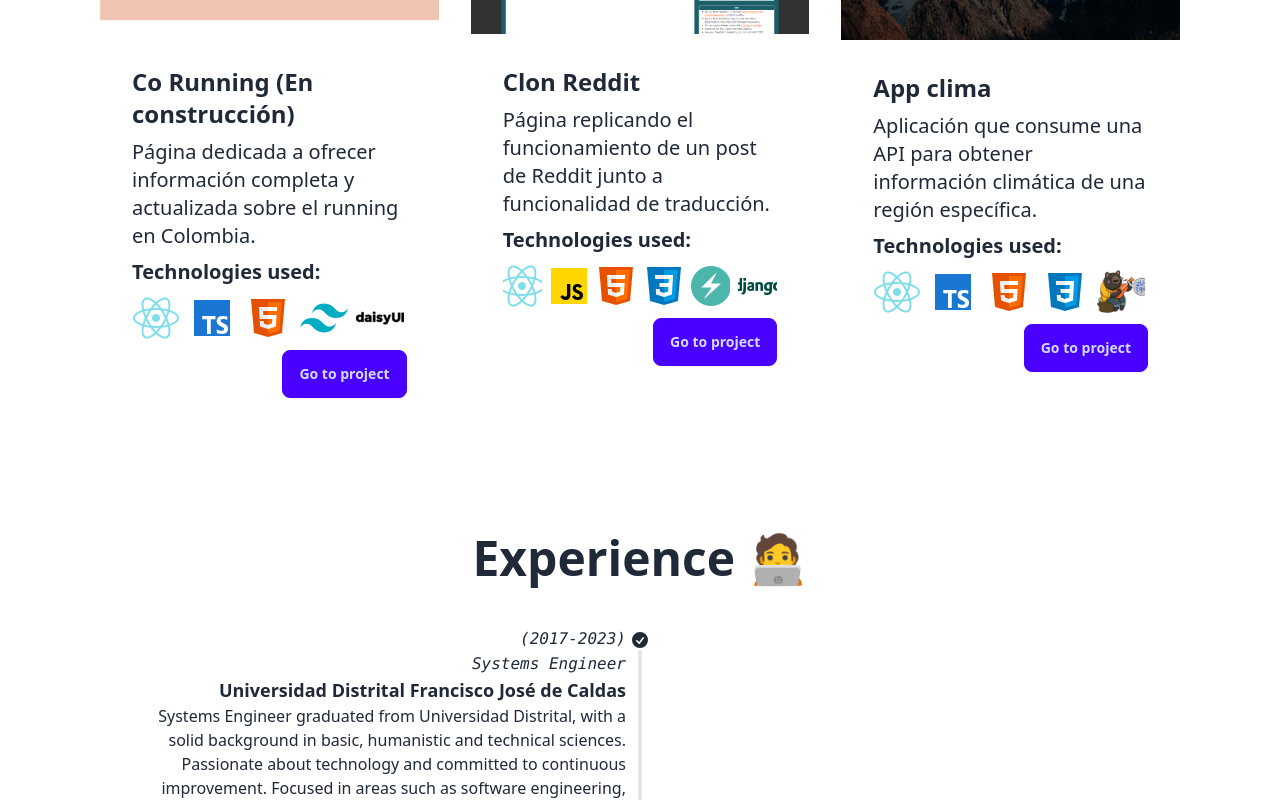
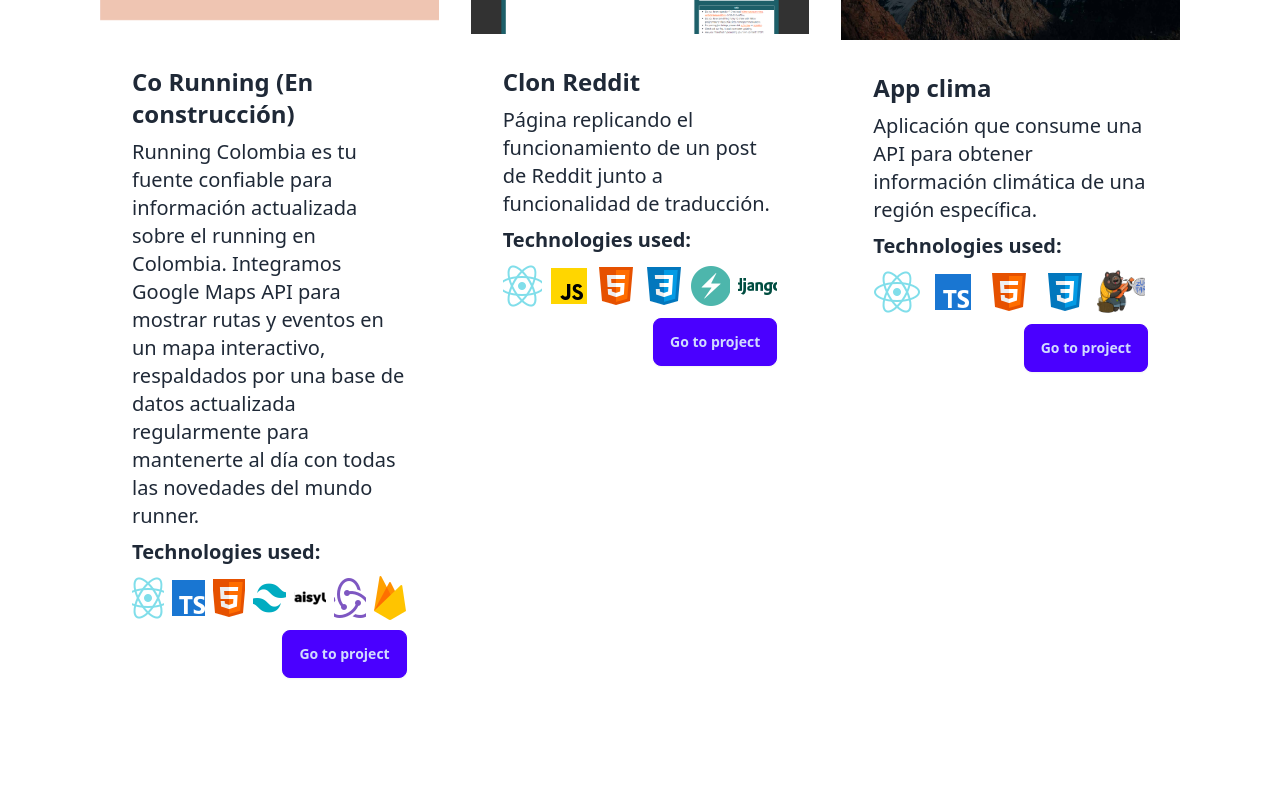
Before and after one commit to SantiagoMartinez99/PortfolioDavidMartinez, a React (Vite) app: page / in a window 1280 px wide. Shown: the part 1200-2000 px from the top of the page. Built offline with nearby package versions, Linux system fonts and the light colour scheme.

Commit message:
feat:redux tech added + updated corunning used tech

```diff
--- a/src/data/db.ts
+++ b/src/data/db.ts
@@ -13,8 +13,16 @@ export const db: Project[] = [
     id: 0,
     name: "Co Running (En construcción)",
     image: CoRunning,
-    desc: "Página dedicada a ofrecer información completa y actualizada sobre el running en Colombia.",
-    techUsed: ["React", "TS", "HTML", "Tailwind", "DaisyUI"],
+    desc: "Running Colombia es tu fuente confiable para información actualizada sobre el running en Colombia. Integramos Google Maps API para mostrar rutas y eventos en un mapa interactivo, respaldados por una base de datos actualizada regularmente para mantenerte al día con todas las novedades del mundo runner.",
+    techUsed: [
+      "React",
+      "TS",
+      "HTML",
+      "Tailwind",
+      "DaisyUI",
+      "Redux",
+      "Firebase",
+    ],
     link: "https://corunning.netlify.app",
   },
   {
--- a/src/data/dbTech.ts
+++ b/src/data/dbTech.ts
@@ -9,6 +9,7 @@ import MaterialUIIcon from "../assets/techIcons/icons8-material-ui-48.png";
 import TsIcon from "../assets/techIcons/icons8-mecanografiado-48.png";
 import PythonIcon from "../assets/techIcons/icons8-python-48.png";
 import ReactIcon from "../assets/techIcons/icons8-reaccionar-nativo-48.png";
+import ReduxIcon from "../assets/techIcons/icons8-redux-48.png";
 import TwIcon from "../assets/techIcons/icons8-viento-de-cola-48.png";
 import ZustandIcon from "../assets/techIcons/zustand.png";
 import type { Tech } from "../types";
@@ -38,10 +39,10 @@ export const dbTech: Tech[] = [
     name: "React",
     image: ReactIcon,
   },
-  // {
-  //   name: "Angular",
-  //   image: AngularIcon,
-  // },
+  {
+    name: "Redux",
+    image: ReduxIcon,
+  },
   {
     name: "Zustand",
     image: ZustandIcon,
```
Also changed, not shown: src/assets/techIcons/icons8-redux-48.png (added).
